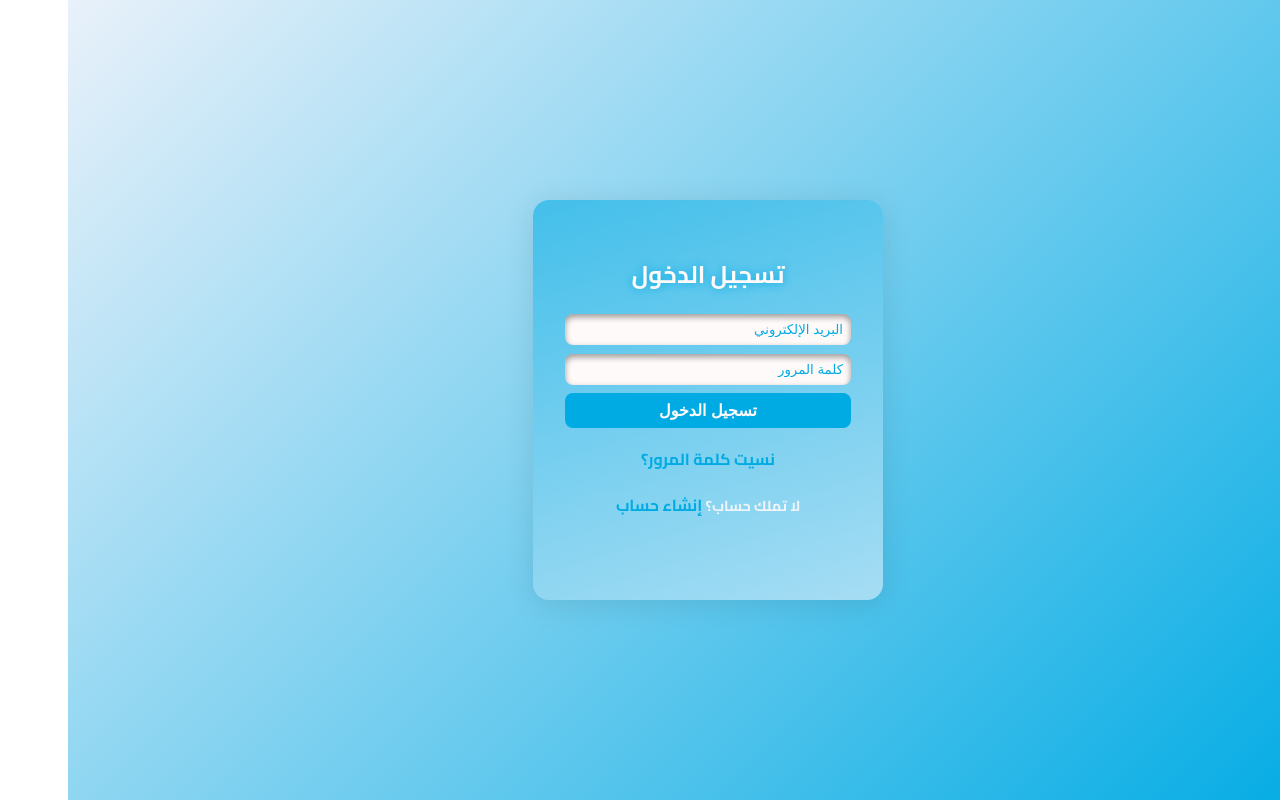
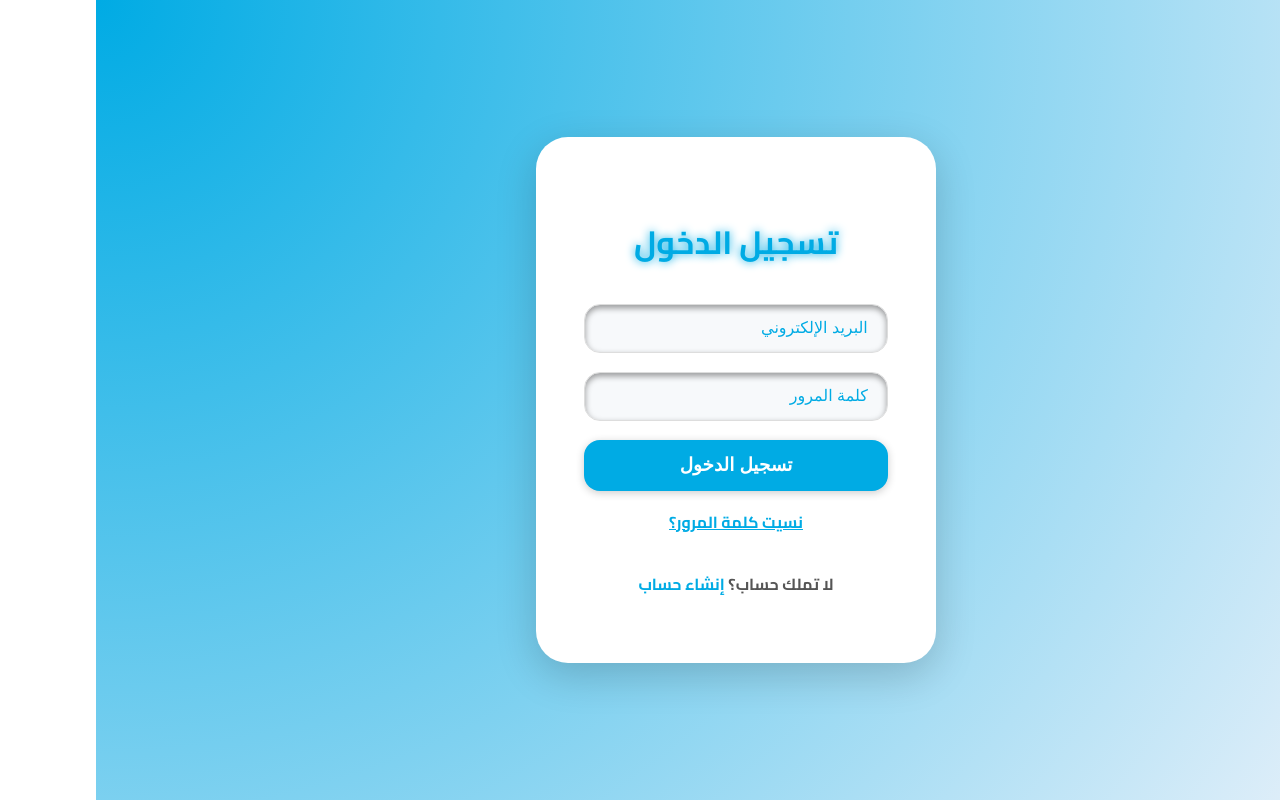
Before and after one commit to Hemo2025/badilny, a React (Create React App) app: page /Auth in a window 1280 px wide. Built offline with nearby package versions, Linux system fonts and the light colour scheme.

Commit message:
20 changes

```diff
--- a/package.json
+++ b/package.json
@@ -3,11 +3,13 @@
   "version": "0.1.0",
   "private": true,
   "dependencies": {
+    "@emailjs/browser": "^4.4.1",
     "@testing-library/dom": "^10.4.1",
     "@testing-library/jest-dom": "^6.8.0",
     "@testing-library/react": "^16.3.0",
     "@testing-library/user-event": "^13.5.0",
     "browser-image-compression": "^2.0.2",
+    "emailjs-com": "^3.2.0",
     "firebase": "^12.2.1",
     "framer-motion": "^12.23.16",
     "leaflet": "^1.9.4",
--- a/src/pages/Auth.jsx
+++ b/src/pages/Auth.jsx
@@ -14,7 +14,10 @@ import {
   getDocs,
   doc,
   setDoc,
+  addDoc,
+  serverTimestamp,
 } from "firebase/firestore";
+import emailjs from "@emailjs/browser";
 
 export default function Auth() {
   const [isSignup, setIsSignup] = useState(false);
@@ -26,10 +29,13 @@ export default function Auth() {
   const [message, setMessage] = useState(null);
   const [loading, setLoading] = useState(false);
   const [resetMode, setResetMode] = useState(false);
+  const [verificationCode, setVerificationCode] = useState("");
+  const [showCodeInput, setShowCodeInput] = useState(false);
+  const [generatedCode, setGeneratedCode] = useState("");
 
   const navigate = useNavigate();
   const location = useLocation();
-  const from = location.state?.from || "/";
+  const from = location.state?.from || "/profile";
 
   useEffect(() => {
     if (message) {
@@ -38,7 +44,30 @@ export default function Auth() {
     }
   }, [message]);
 
-  // تحديث Firestore بدون انتظار UI
+  // -------------------------
+  // قائمة البريد المؤقت
+  // -------------------------
+  const disposableDomains = new Set([
+    "mailinator.com",
+    "10minutemail.com",
+    "tempmail.com",
+    "trashmail.com",
+    "guerrillamail.com",
+    "yopmail.com",
+  ]);
+
+  const isDisposableEmail = (emailStr) => {
+    try {
+      const domain = emailStr.split("@")[1].toLowerCase();
+      return disposableDomains.has(domain);
+    } catch {
+      return false;
+    }
+  };
+
+  // -------------------------
+  // تحديث Firestore
+  // -------------------------
   const updateFirestoreAsync = async (user, displayName) => {
     try {
       const userRef = doc(db, "users", user.uid);
@@ -49,7 +78,7 @@ export default function Auth() {
         await setDoc(userRef, {
           uid: user.uid,
           displayName: displayName || user.displayName || "مستخدم",
-          email: user.email,
+          email: user.email ? user.email.toLowerCase() : "",
           createdAt: new Date(),
         });
       }
@@ -58,7 +87,9 @@ export default function Auth() {
     }
   };
 
-  // تحقق من وجود البريد في Firestore
+  // -------------------------
+  // التحقق من تسجيل البريد
+  // -------------------------
   const isEmailRegistered = async (emailToCheck) => {
     try {
       const usersRef = collection(db, "users");
@@ -74,16 +105,19 @@ export default function Auth() {
     }
   };
 
+  // -------------------------
   // تسجيل الدخول
+  // -------------------------
   const handleSignIn = async () => {
     setLoading(true);
     try {
       const userCredential = await signInWithEmailAndPassword(
         auth,
-        email,
+        email.trim(),
         password
       );
       const user = userCredential.user;
+      await user.reload();
       setMessage({ type: "success", text: "تم تسجيل الدخول بنجاح!" });
       navigate(from);
       updateFirestoreAsync(user);
@@ -94,18 +128,49 @@ export default function Auth() {
     }
   };
 
-  // إنشاء حساب جديد
+  // -------------------------
+  // تسجيل حساب جديد مع التحقق بالرمز
+  // -------------------------
   const handleSignUp = async () => {
+    if (isDisposableEmail(email)) {
+      setMessage({
+        type: "error",
+        text: "الرجاء استخدام بريد حقيقي (غير مؤقت).",
+      });
+      return;
+    }
+
     setLoading(true);
     try {
       const userCredential = await createUserWithEmailAndPassword(
         auth,
-        email,
+        email.trim(),
         password
       );
-      setNewUser(userCredential.user);
-      setShowNameInput(true);
-      setMessage({ type: "success", text: "تم إنشاء الحساب! الآن أدخل اسمك." });
+      const user = userCredential.user;
+      setNewUser(user);
+
+      const code = Math.floor(100000 + Math.random() * 900000).toString();
+      setGeneratedCode(code);
+
+      await addDoc(collection(db, "emailVerification"), {
+        uid: user.uid,
+        code,
+        createdAt: serverTimestamp(),
+      });
+
+      await emailjs.send(
+        "service_bchvqoe",
+        "template_svlws3c",
+        { user_email: email, otp_code: code },
+        "rV01AhweJSjgaU6Q6"
+      );
+
+      setShowCodeInput(true);
+      setMessage({
+        type: "success",
+        text: "تم إرسال رمز التحقق إلى بريدك. الرجاء إدخاله هنا.",
+      });
     } catch (error) {
       setMessage({ type: "error", text: error.message });
     } finally {
@@ -113,7 +178,32 @@ export default function Auth() {
     }
   };
 
-  // حفظ الاسم
+  // -------------------------
+  // التحقق من الرمز
+  // -------------------------
+  const handleVerifyCode = async () => {
+    if (verificationCode.trim() !== generatedCode) {
+      setMessage({ type: "error", text: "الرمز غير صحيح!" });
+      return;
+    }
+    setLoading(true);
+    try {
+      setShowCodeInput(false);
+      setShowNameInput(true);
+      setMessage({
+        type: "success",
+        text: "تم التحقق من بريدك، يمكنك الآن إدخال اسمك.",
+      });
+    } catch (error) {
+      setMessage({ type: "error", text: "حدث خطأ أثناء التحقق!" });
+    } finally {
+      setLoading(false);
+    }
+  };
+
+  // -------------------------
+  // حفظ الاسم بعد التحقق
+  // -------------------------
   const handleSaveName = async () => {
     if (!name.trim() || !newUser) {
       setMessage({ type: "error", text: "يرجى إدخال الاسم!" });
@@ -132,7 +222,9 @@ export default function Auth() {
     }
   };
 
+  // -------------------------
   // إعادة تعيين كلمة المرور
+  // -------------------------
   const handleResetPassword = async () => {
     if (!email.trim()) {
       setMessage({ type: "error", text: "يرجى إدخال البريد الإلكتروني!" });
@@ -146,8 +238,7 @@ export default function Auth() {
         setLoading(false);
         return;
       }
-
-      await sendPasswordResetEmail(auth, email);
+      await sendPasswordResetEmail(auth, email.trim());
       setMessage({
         type: "success",
         text: "تم إرسال رابط إعادة التعيين إلى بريدك!",
@@ -160,9 +251,14 @@ export default function Auth() {
     }
   };
 
+  // -------------------------
+  // معالجة النموذج
+  // -------------------------
   const handleSubmit = (e) => {
     e.preventDefault();
     if (resetMode) handleResetPassword();
+    else if (showCodeInput) handleVerifyCode();
+    else if (showNameInput) handleSaveName();
     else if (isSignup) handleSignUp();
     else handleSignIn();
   };
@@ -180,7 +276,23 @@ export default function Auth() {
 
         {message && <MessageBox message={message} />}
 
-        {showNameInput ? (
+        {showCodeInput ? (
+          <>
+            <input
+              type="text"
+              placeholder="أدخل رمز التحقق المرسل للبريد"
+              value={verificationCode}
+              onChange={(e) => setVerificationCode(e.target.value)}
+              required
+              style={inputStyle}
+              disabled={loading}
+            />
+            <HoverButton
+              text={loading ? "جارٍ التحقق..." : "تحقق من الرمز"}
+              loading={loading}
+            />
+          </>
+        ) : showNameInput ? (
           <>
             <input
               type="text"
@@ -191,14 +303,10 @@ export default function Auth() {
               style={inputStyle}
               disabled={loading}
             />
-            <button
-              type="button"
-              onClick={handleSaveName}
-              style={buttonStyle}
-              disabled={loading}
-            >
-              {loading ? "جارٍ الحفظ..." : "حفظ الاسم"}
-            </button>
+            <HoverButton
+              text={loading ? "جارٍ الحفظ..." : "حفظ الاسم"}
+              loading={loading}
+            />
           </>
         ) : (
           <>
@@ -222,8 +330,9 @@ export default function Auth() {
                 disabled={loading}
               />
             )}
-            <button type="submit" style={buttonStyle} disabled={loading}>
-              {loading
+            <HoverButton
+              text={
+                loading
                   ? resetMode
                     ? "جارٍ إرسال الرابط..."
                     : isSignup
@@ -233,52 +342,25 @@ export default function Auth() {
                   ? "إرسال رابط إعادة التعيين"
                   : isSignup
                   ? "إنشاء حساب"
-                : "تسجيل الدخول"}
-            </button>
+                  : "تسجيل الدخول"
+              }
+              loading={loading}
+            />
             {!resetMode && (
-              <p
-                style={{
-                  textAlign: "center",
-                  marginTop: "1rem",
-                  color: "#f1f5f9",
-                }}
-              >
-                <span
-                  style={{
-                    color: "#00ABE4",
-                    cursor: "pointer",
-                    fontWeight: "bold",
-                  }}
-                  onClick={() => setResetMode(true)}
-                >
+              <p style={forgotStyle} onClick={() => setResetMode(true)}>
                 نسيت كلمة المرور؟
-                </span>
               </p>
             )}
-            <p
-              style={{
-                textAlign: "center",
-                marginTop: "1rem",
-                fontSize: "0.9rem",
-                color: "#f1f5f9",
-                fontWeight: "900",
-                backdropFilter: "blur(5px)",
-              }}
-            >
+            <p style={switchStyle}>
               {isSignup ? "لديك حساب؟" : "لا تملك حساب؟"}{" "}
               <span
                 onClick={() => {
                   setIsSignup(!isSignup);
                   setShowNameInput(false);
                   setResetMode(false);
+                  setShowCodeInput(false);
                 }}
-                style={{
-                  color: "#00ABE4",
-                  cursor: "pointer",
-                  fontSize: "1rem",
-                  backdropFilter: "blur(5px)",
-                  fontWeight: "bold",
-                }}
+                style={switchSpanStyle}
               >
                 {isSignup ? "تسجيل الدخول" : "إنشاء حساب"}
               </span>
@@ -290,66 +372,149 @@ export default function Auth() {
   );
 }
 
-// رسالة تنبيه
+// -----------------------------
+// Hover Button مع Spinner
+// -----------------------------
+const HoverButton = ({ text, loading }) => {
+  const [hover, setHover] = useState(false);
+  return (
+    <button
+      type="submit"
+      disabled={loading}
+      style={{
+        ...buttonStyle,
+        background: hover ? "#0086b3" : "#00ABE4",
+        transform: hover ? "scale(1.05)" : "scale(1)",
+        boxShadow: hover
+          ? "0 6px 20px rgba(0,0,0,0.35)"
+          : "0 2px 8px rgba(0,0,0,0.2)",
+        transition: "all 0.3s ease",
+        display: "flex",
+        justifyContent: "center",
+        alignItems: "center",
+        gap: "0.6rem",
+      }}
+      onMouseEnter={() => setHover(true)}
+      onMouseLeave={() => setHover(false)}
+    >
+      {loading && <Spinner />}
+      {text}
+    </button>
+  );
+};
+
+// -----------------------------
+// Spinner دائري
+// -----------------------------
+const Spinner = () => (
+  <div
+    style={{
+      width: "20px",
+      height: "20px",
+      border: "3px solid rgba(255,255,255,0.3)",
+      borderTop: "3px solid white",
+      borderRadius: "50%",
+      animation: "spin 1s linear infinite",
+    }}
+  />
+);
+
+// -----------------------------
+// إضافة keyframes للـspinner
+// -----------------------------
+const styleSheet = document.styleSheets[0];
+const keyframes = `@keyframes spin { 0% { transform: rotate(0deg); } 100% { transform: rotate(360deg); } }`;
+styleSheet.insertRule(keyframes, styleSheet.cssRules.length);
+
+// -----------------------------
+// رسالة التنبيه
+// -----------------------------
 const MessageBox = ({ message }) => (
   <div
     style={{
       marginBottom: "1rem",
-      padding: "0.5rem",
-      borderRadius: "0.5rem",
+      padding: "0.7rem 1rem",
+      borderRadius: "0.7rem",
       textAlign: "center",
       backgroundColor: message.type === "success" ? "#34d399" : "#f87171",
       fontWeight: "bold",
+      boxShadow: "0 3px 15px rgba(0,0,0,0.15)",
+      transition: "all 0.3s ease",
     }}
   >
     {message.text}
   </div>
 );
 
+// -----------------------------
+// الأنماط
+// -----------------------------
 const containerStyle = {
   display: "flex",
-  background: "linear-gradient(135deg, #E9F1FA, #00ABE4) no-repeat fixed",
   justifyContent: "center",
   alignItems: "center",
   height: "100vh",
+  background: "radial-gradient(circle at top left, #00ABE4, #E9F1FA)",
 };
-
 const formStyle = {
-  background: "linear-gradient(343deg, #E9F1FA, #00ABE4) no-repeat fixed",
-  minHeight: "400px",
-  width: "350px",
-  boxShadow: "0 4px 30px rgba(0, 0, 0, 0.1)",
-  backdropFilter: "blur(5px)",
-  padding: "2rem",
-  borderRadius: "1rem",
-  color: "#f9fafb",
+  width: "400px",
+  background: "white",
+  padding: "3rem",
+  borderRadius: "2rem",
+  boxShadow: "0 12px 40px rgba(0,0,0,0.18)",
+  display: "flex",
+  flexDirection: "column",
+  alignItems: "center",
   position: "relative",
 };
-
 const titleStyle = {
   textAlign: "center",
-  marginBottom: "1rem",
-  color: "snow",
+  marginBottom: "2rem",
+  fontSize: "2rem",
+  fontWeight: "800",
+  color: "#00ABE4",
 };
-
 const inputStyle = {
   width: "100%",
-  padding: "0.5rem",
-  marginBottom: "0.5rem",
-  borderRadius: "0.5rem",
-  border: "1px solid #rgb(222 232 255)",
-  background: "snow",
-  color: "#1c0f0f",
+  padding: "0.9rem 1.2rem",
+  marginBottom: "1.2rem",
+  borderRadius: "1rem",
+  border: "1px solid #ddd",
+  background: "#f7f9fb",
   fontWeight: "500",
+  fontSize: "1rem",
+  color: "#555",
+  outline: "none",
+  transition: "all 0.3s ease",
 };
-
 const buttonStyle = {
   width: "100%",
-  padding: "0.5rem",
-  borderRadius: "0.5rem",
+  padding: "0.9rem",
+  borderRadius: "1rem",
   background: "#00ABE4",
-  fontSize: "1rem",
-  color: "snow",
+  fontSize: "1.15rem",
+  color: "white",
   fontWeight: "bold",
   cursor: "pointer",
+  border: "none",
 };
+const forgotStyle = {
+  textAlign: "center",
+  marginTop: "1rem",
+  color: "#00ABE4",
+  cursor: "pointer",
+  fontWeight: "bold",
+  textDecoration: "underline",
+};
+const switchStyle = {
+  textAlign: "center",
+  marginTop: "1rem",
+  fontSize: "1rem",
+  color: "#555",
+  fontWeight: "600",
+};
+const switchSpanStyle = {
+  color: "#00ABE4",
+  cursor: "pointer",
+  fontWeight: "800",
+};
```
Also changed, not shown: src/pages/Profile.jsx (+0 -15 lines), 1 other file (tests, documents, lock files or other folders). Lines whose indentation alone changed are shown as unchanged.
